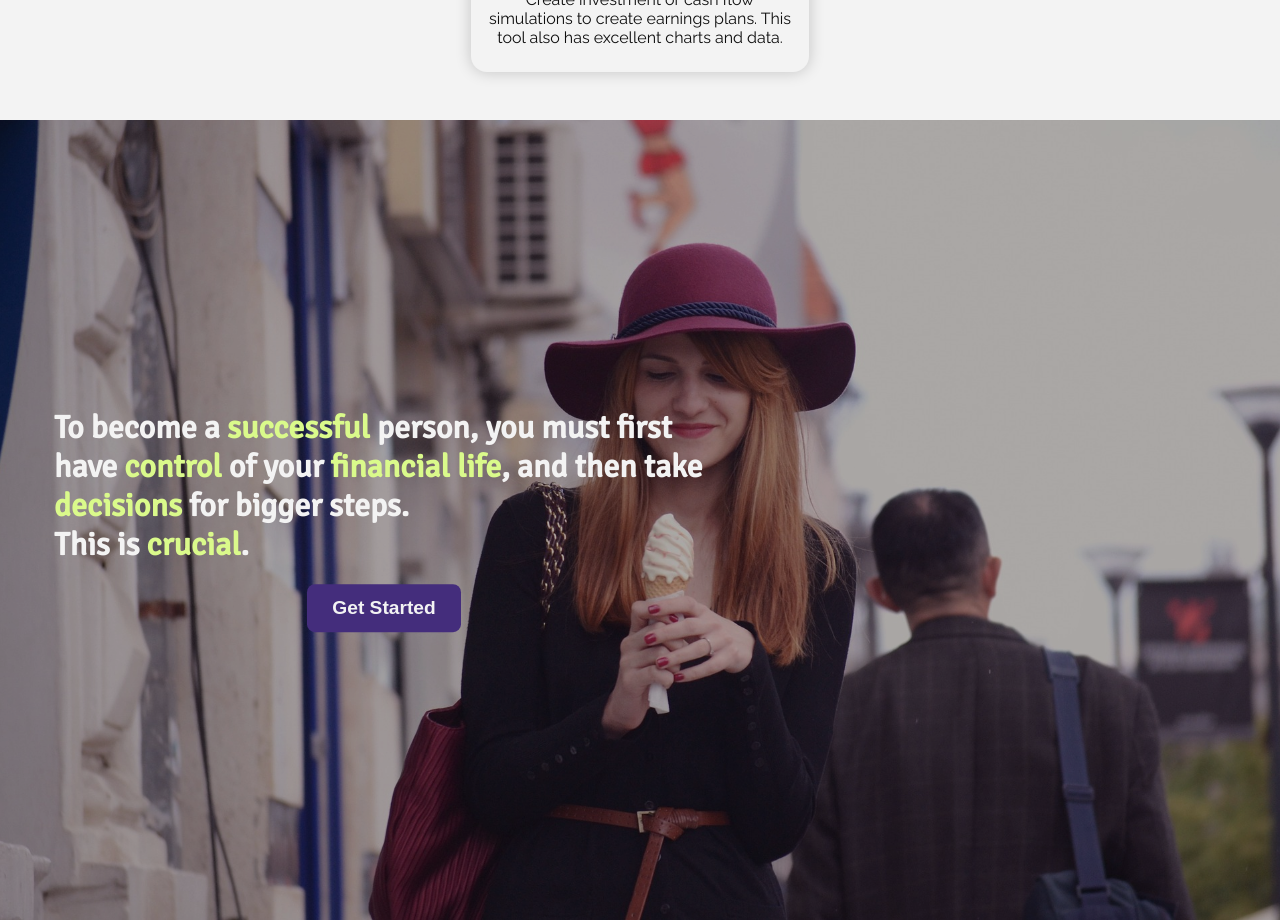
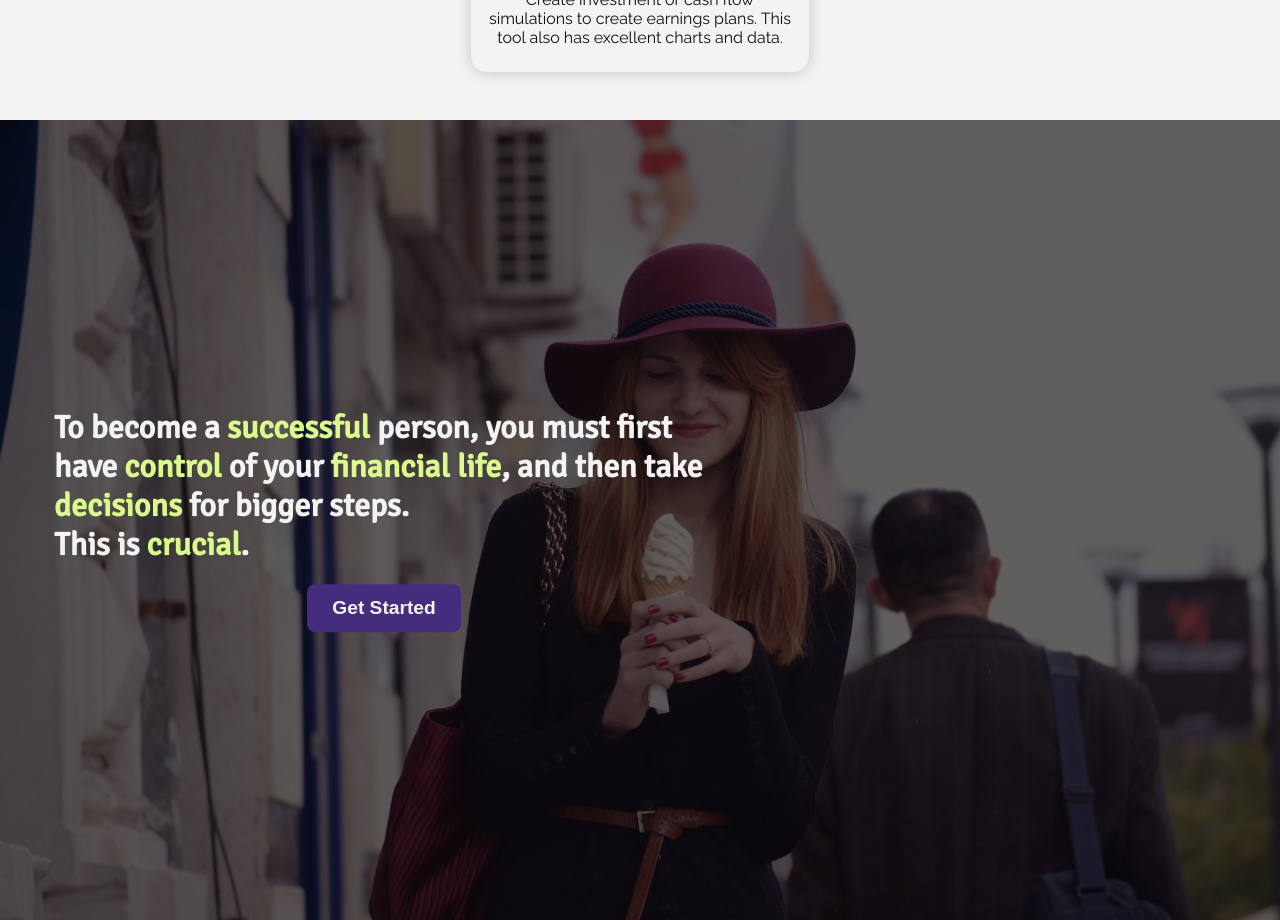
Before and after one commit to aysllanferreira/finances-app, a React (Vite) app: page / in a window 1280 px wide. Shown: the part 1620-2540 px from the top of the page. Built offline with nearby package versions, Linux system fonts and the light colour scheme.

Commit message:
fix: Change CTO image filter

```diff
--- a/src/components/CTO/CTO.scss
+++ b/src/components/CTO/CTO.scss
@@ -15,7 +15,7 @@
       left: 0;
       width: 100%;
       height: 100%;
-      background-color: rgba(0, 0, 0, 0.3);
+      background-color: rgba(0, 0, 0, 0.6);
     }
   }
 
```
